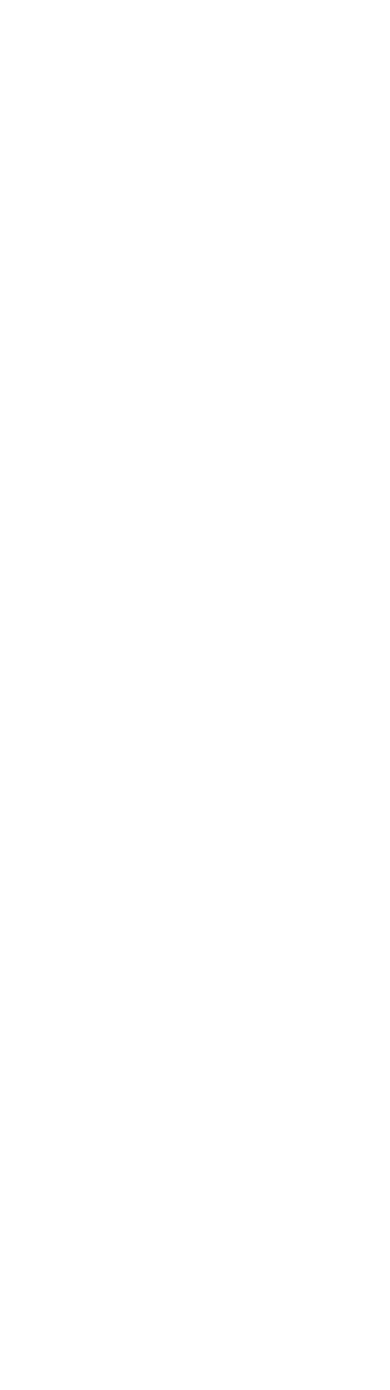
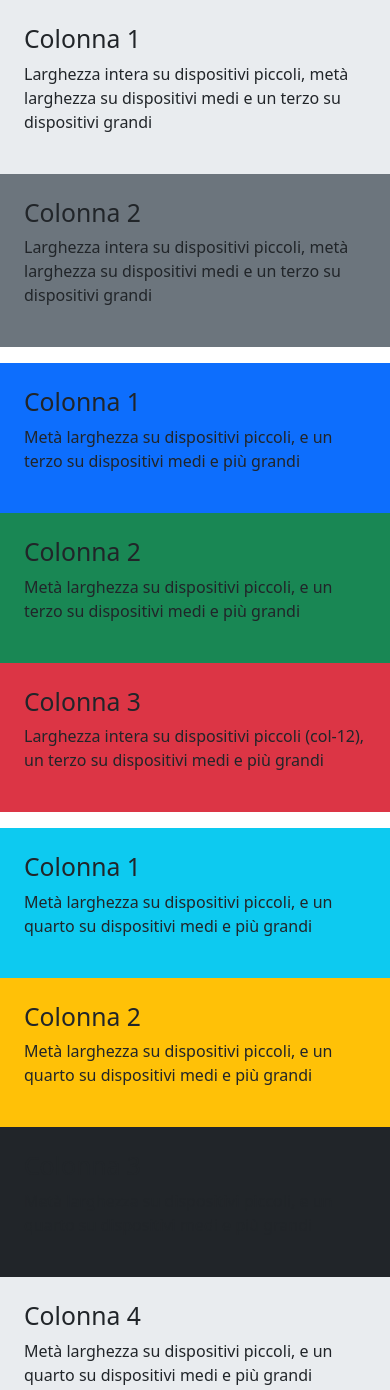
Before and after one commit to LuigiRac/htmlcss-bootstrap-layout, a plain HTML site: page index.html in a window 390 px wide. Before the commit the page ends 844 px from the top, so only its background shows below. Drawn offline with nearby package versions, Linux system fonts and the light colour scheme.

Commit message:
mobile bootstrap end

```diff
--- a/index.html
+++ b/index.html
@@ -10,5 +10,54 @@
 </head>
 <body>
 
+    <section class="container">
+        <div class="row">
+            <div class="col-sm-12 bg-body-secondary p-4">
+                <h2>Colonna 1</h2>
+                <p> Larghezza intera su dispositivi piccoli, metà larghezza su dispositivi medi e un terzo su dispositivi grandi</p>
+            </div>
+
+            <div class="col-sm-12 bg-secondary p-4 mb-3">
+                <h2>Colonna 2</h2>
+                <p> Larghezza intera su dispositivi piccoli, metà larghezza su dispositivi medi e un terzo su dispositivi grandi</p>
+            </div>
+
+            <div class="col-sm-6 bg-primary p-4">
+                <h2>Colonna 1</h2>
+                <p> Metà larghezza su dispositivi piccoli, e un terzo su dispositivi medi e più grandi</p>
+            </div>
+
+            <div class="col-sm-6 bg-success p-4">
+                <h2>Colonna 2</h2>
+                <p> Metà larghezza su dispositivi piccoli, e un terzo su dispositivi medi e più grandi</p>
+            </div>
+
+            <div class="col-sm-12 bg-danger p-4 mb-3">
+                <h2>Colonna 3</h2>
+                <p> Larghezza intera su dispositivi piccoli (col-12), un terzo su dispositivi medi e più grandi</p>
+            </div>
+
+            <div class="col-sm-6 bg-info p-4">
+                <h2>Colonna 1</h2>
+                <p> Metà larghezza su dispositivi piccoli, e un quarto su dispositivi medi e più grandi</p>
+            </div>
+
+            <div class="col-sm-6 bg-warning p-4">
+                <h2>Colonna 2</h2>
+                <p> Metà larghezza su dispositivi piccoli, e un quarto su dispositivi medi e più grandi</p>
+            </div>
+
+            <div class="col-sm-6 bg-dark p-4">
+                <h2>Colonna 3</h2>
+                <p> Metà larghezza su dispositivi piccoli, e un quarto su dispositivi medi e più grandi</p>
+            </div>
+
+            <div class="col-sm-6 bg-body-secondary p-4">
+                <h2>Colonna 4</h2>
+                <p> Metà larghezza su dispositivi piccoli, e un quarto su dispositivi medi e più grandi</p>
+            </div>
+        </div>
+    </section>
+
 </body>
 </html>
```
